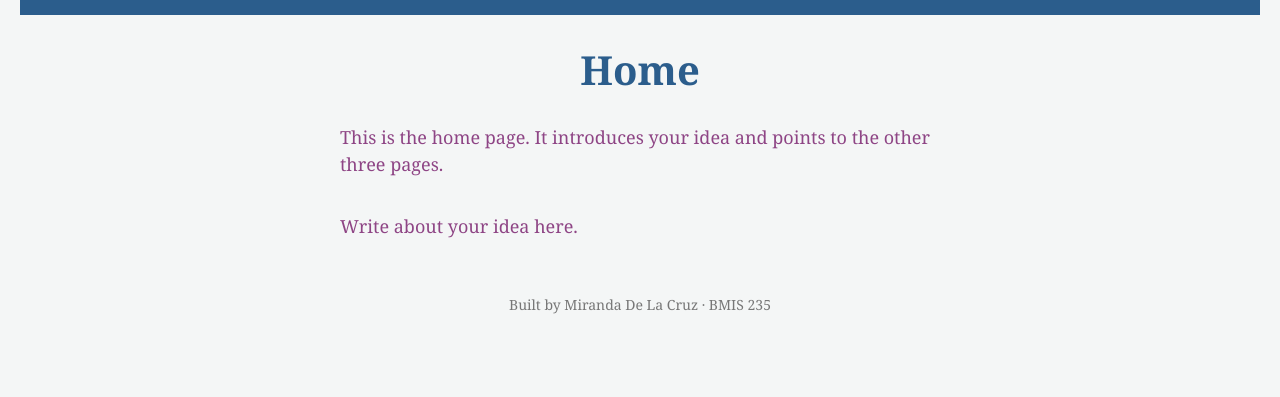
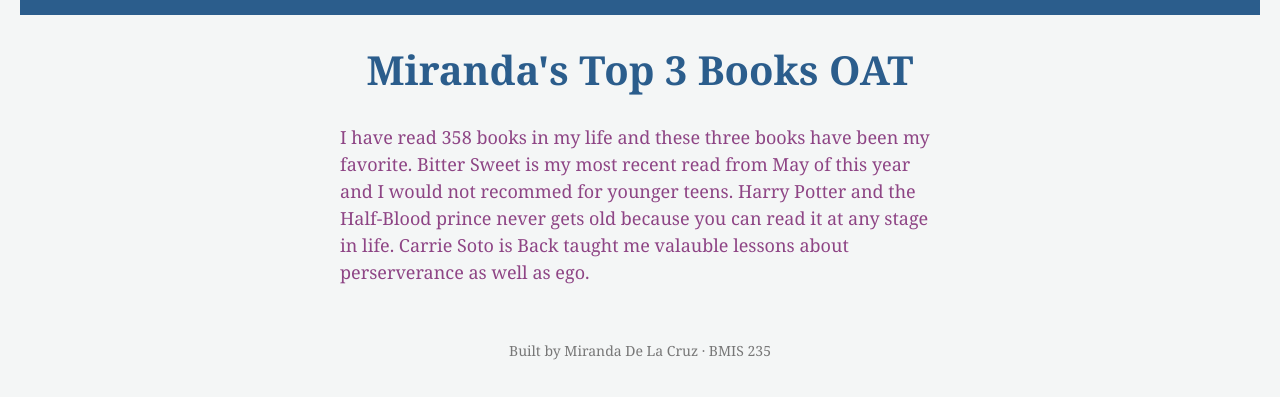
Before and after one commit to mirandadlc/bmis235-html-3, a plain HTML site: page index.html in a window 1280 px wide. Shown: the part 71-468 px from the top of the page. Drawn offline with Linux system fonts and the light colour scheme.

Commit message:
update paragraph

```diff
--- a/index.html
+++ b/index.html
@@ -28,9 +28,9 @@
     <a href="halfbloodprince.html"><img src="img/page3.png" alt="Page 3"></a>
 </nav>
 
-<h1>Home</h1>
-<p>This is the home page. It introduces your idea and points to the other three pages.</p>
-<p>Write about your idea here.</p>
+<h1>Miranda's Top 3 Books OAT</h1>
+<p>I have read 358 books in my life and these three books have been my favorite. Bitter Sweet is my most recent read from May of this year and I would not recommed for younger teens. Harry Potter and the Half-Blood prince never gets old because you can read it at any stage in life. Carrie Soto is Back taught me valauble lessons about perserverance as well as ego. </p>
+
 
 <!-- ===== SHOWCASE ======================================================
      This box is empty on purpose. In Part 7 you paste an interactive
```
